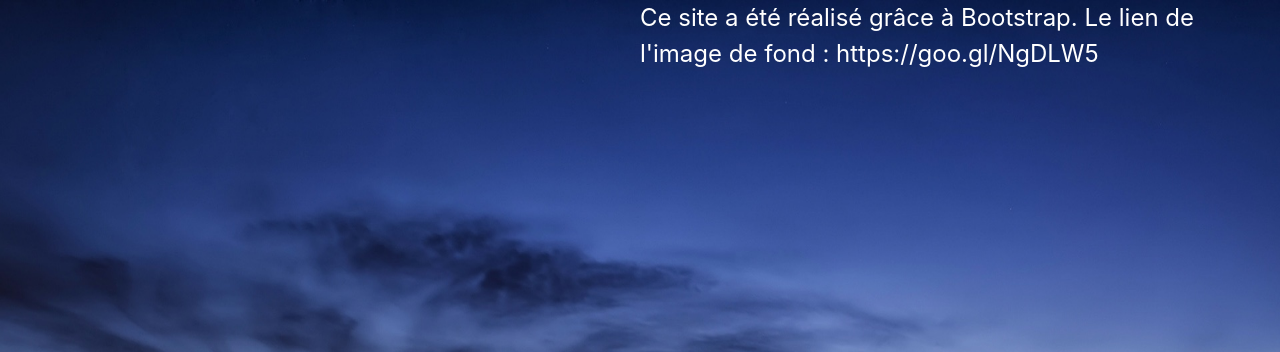
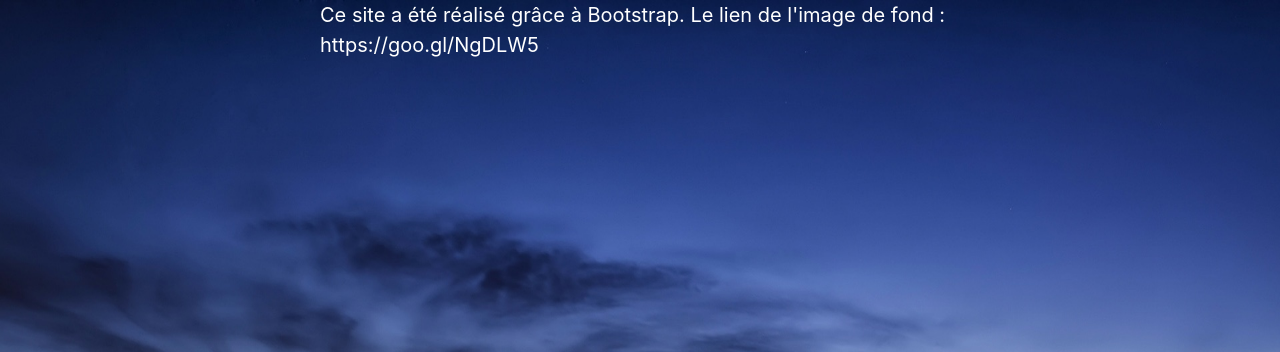
Before and after one commit to Alyndel/site_perso, a PHP site: page /a_propos.php in a window 1280 px wide. Shown: the part 56-408 px from the top of the page. Run offline with PHP 8.4, Linux system fonts and the light colour scheme; some libraries are stand-ins or nearby versions.

Commit message:
paragraphe et hyperlien

```diff
--- a/a_propos.php
+++ b/a_propos.php
@@ -4,7 +4,7 @@
 
 	<img src="img/back.jpg" id="back-image">
 
-		<p>
+		<p id="paragraphe-centré">
 			Ce site a été réalisé grâce à Bootstrap.
 
 			Le lien de l'image de fond : <a>https://goo.gl/NgDLW5</a>
--- a/css/index.css
+++ b/css/index.css
@@ -16,6 +16,16 @@ p
   margin-left: 50%;
 }
 
+#paragraphe-centré
+{
+  color: white;
+  font-size: 20px;
+  position: absolute;
+  z-index: 2;
+  margin-left: 25%;
+  margin-right: 25%;
+}
+
 #back-image
 {
   width:100%;
```
